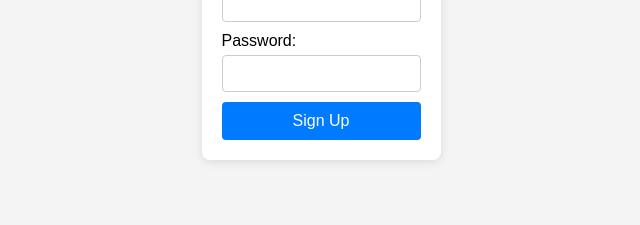
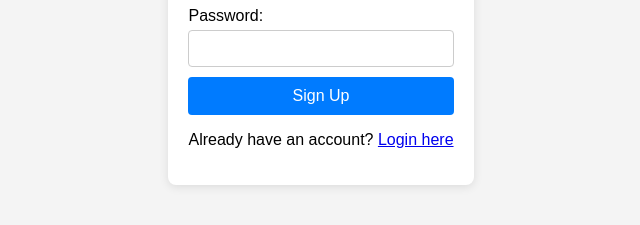
Before and after one commit to Barefootjiggy/WOD4U-frontend, a plain HTML site: page signup.html in a window 1280 px wide. Shown: the part 383-608 px from the top of the page, without its empty margins (319-959 px from the left). Drawn offline with Linux system fonts and the light colour scheme.

Commit message:
link back to login page add underneath signup form

```diff
--- a/signup.html
+++ b/signup.html
@@ -19,6 +19,7 @@
 
             <button type="submit">Sign Up</button>
         </form>
+        <p>Already have an account? <a href="login.html">Login here</a></p>
     </div>
 </body>
 </html>
```
